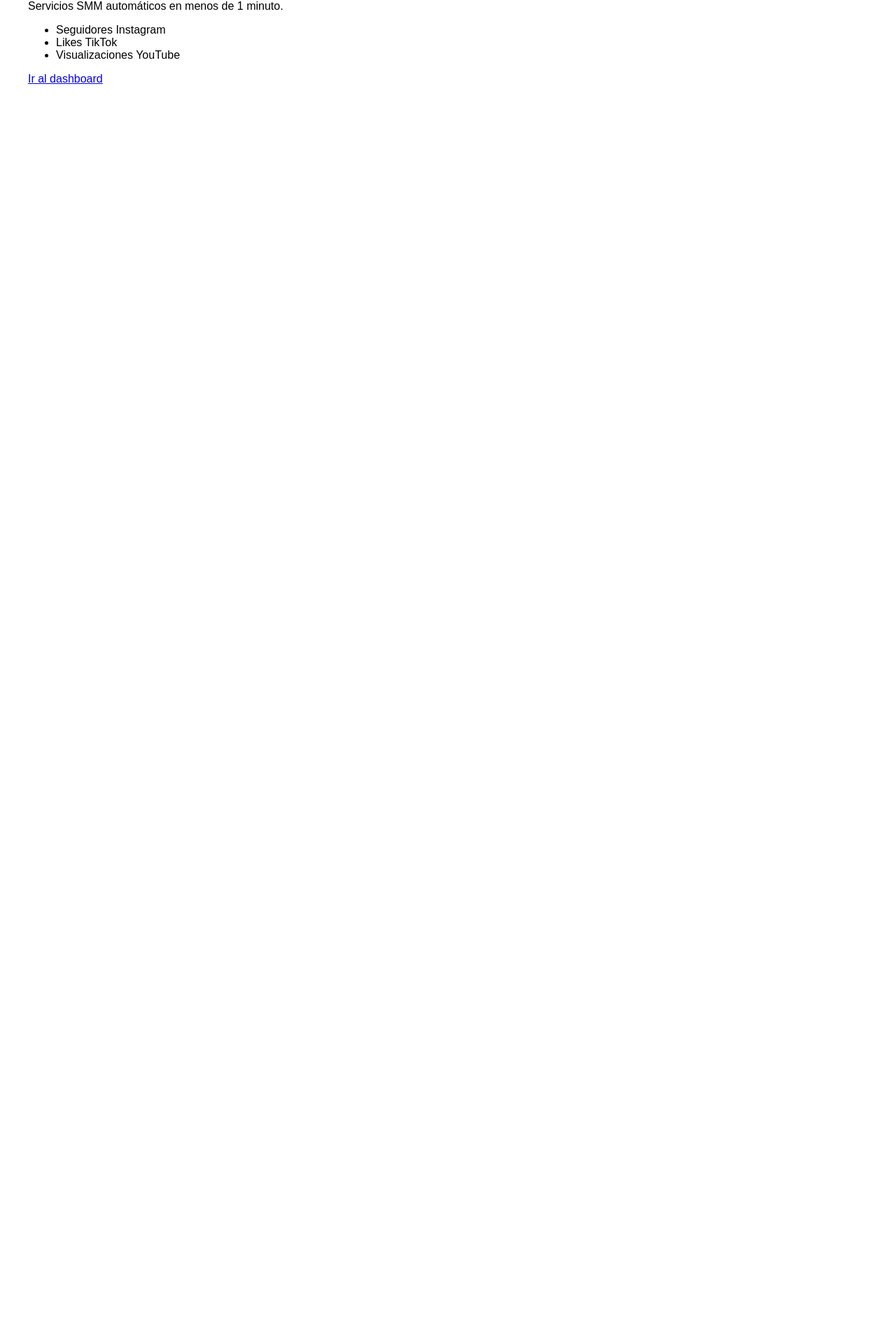
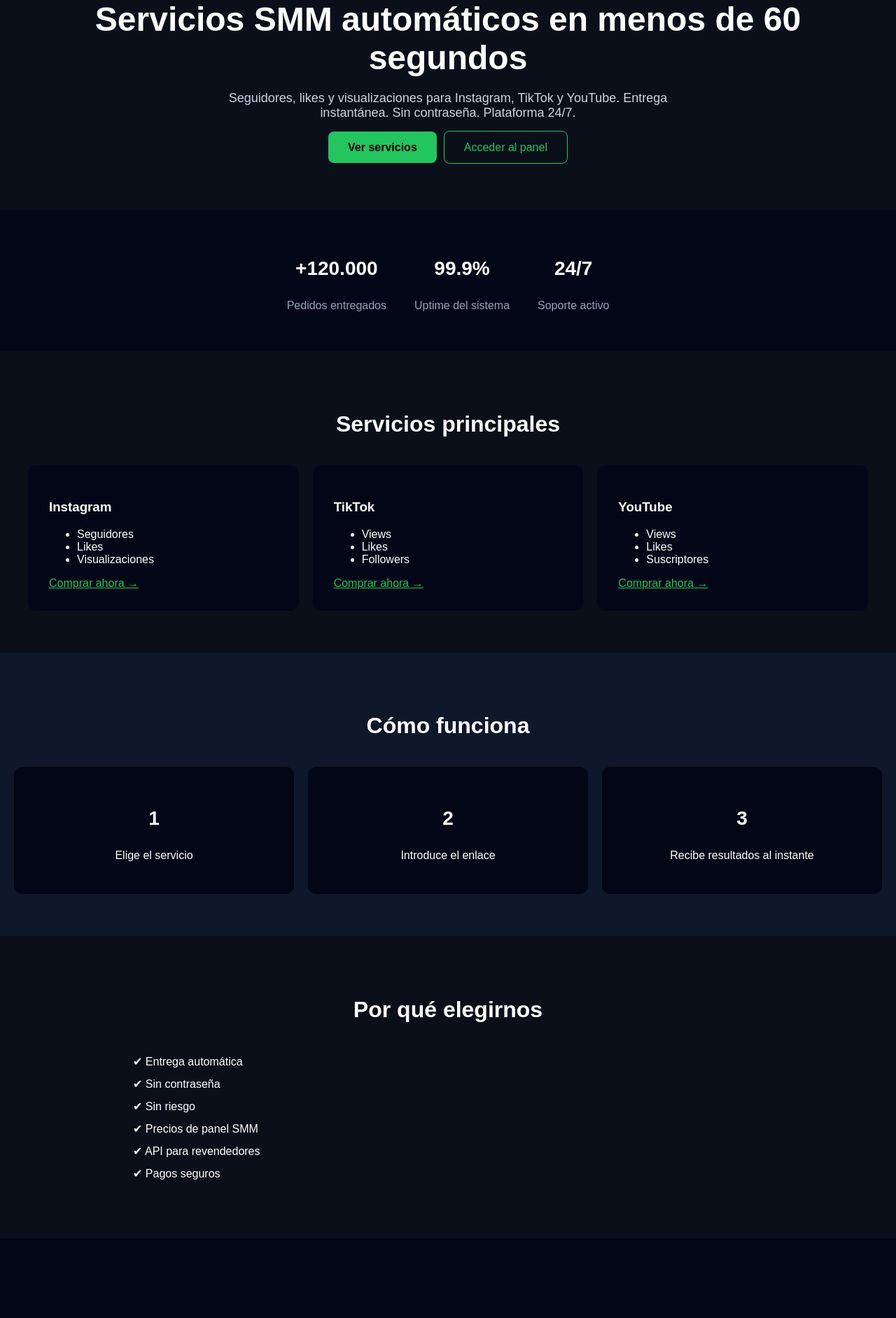
Before and after one commit to dotha115/SMMM, a Next.js app: page / in a window 1280 px wide. Shown: the part 120-2004 px from the top of the page at 70% size. Before the commit the page ends 800 px from the top, so only its background shows below. Built offline with nearby package versions, Linux system fonts and the light colour scheme.

Commit message:
Update page.js

```diff
--- a/app/page.js
+++ b/app/page.js
@@ -1,14 +1,140 @@
 export default function Home() {
   return (
-    <main style={{ padding: 40 }}>
-      <h1>SMM Express</h1>
-      <p>Servicios SMM automáticos en menos de 1 minuto.</p>
-      <ul>
-        <li>Seguidores Instagram</li>
-        <li>Likes TikTok</li>
-        <li>Visualizaciones YouTube</li>
-      </ul>
-      <a href="/dashboard">Ir al dashboard</a>
+    <main style={{ background: "#0b0f1a", color: "#ffffff", minHeight: "100vh", fontFamily: "Arial" }}>
+
+      {/* HERO */}
+      <section style={{ padding: "80px 20px", textAlign: "center" }}>
+        <h1 style={{ fontSize: "48px", marginBottom: "20px" }}>
+          Servicios SMM automáticos en menos de 60 segundos
+        </h1>
+        <p style={{ fontSize: "18px", color: "#cbd5e1", maxWidth: "700px", margin: "0 auto 30px" }}>
+          Seguidores, likes y visualizaciones para Instagram, TikTok y YouTube.
+          Entrega instantánea. Sin contraseña. Plataforma 24/7.
+        </p>
+        <div>
+          <a href="/dashboard" style={btnPrimary}>Ver servicios</a>
+          <a href="/dashboard" style={btnSecondary}>Acceder al panel</a>
+        </div>
+      </section>
+
+      {/* STATS */}
+      <section style={statsSection}>
+        <Stat number="+120.000" text="Pedidos entregados" />
+        <Stat number="99.9%" text="Uptime del sistema" />
+        <Stat number="24/7" text="Soporte activo" />
+      </section>
+
+      {/* SERVICES */}
+      <section style={{ padding: "60px 20px", maxWidth: "1200px", margin: "0 auto" }}>
+        <h2 style={sectionTitle}>Servicios principales</h2>
+        <div style={grid}>
+          <Service title="Instagram" items={["Seguidores", "Likes", "Visualizaciones"]} />
+          <Service title="TikTok" items={["Views", "Likes", "Followers"]} />
+          <Service title="YouTube" items={["Views", "Likes", "Suscriptores"]} />
+        </div>
+      </section>
+
+      {/* HOW IT WORKS */}
+      <section style={{ padding: "60px 20px", background: "#0f172a" }}>
+        <h2 style={sectionTitle}>Cómo funciona</h2>
+        <div style={grid}>
+          <Step number="1" text="Elige el servicio" />
+          <Step number="2" text="Introduce el enlace" />
+          <Step number="3" text="Recibe resultados al instante" />
+        </div>
+      </section>
+
+      {/* ADVANTAGES */}
+      <section style={{ padding: "60px 20px", maxWidth: "900px", margin: "0 auto" }}>
+        <h2 style={sectionTitle}>Por qué elegirnos</h2>
+        <ul style={{ listStyle: "none", padding: 0, lineHeight: "2" }}>
+          <li>✔ Entrega automática</li>
+          <li>✔ Sin contraseña</li>
+          <li>✔ Sin riesgo</li>
+          <li>✔ Precios de panel SMM</li>
+          <li>✔ API para revendedores</li>
+          <li>✔ Pagos seguros</li>
+        </ul>
+      </section>
+
+      {/* CTA */}
+      <section style={{ padding: "80px 20px", textAlign: "center", background: "#020617" }}>
+        <h2 style={{ fontSize: "36px", marginBottom: "20px" }}>
+          Empieza ahora. Resultados en minutos.
+        </h2>
+        <a href="/dashboard" style={btnPrimary}>Crear cuenta / Ver servicios</a>
+      </section>
+
     </main>
   );
 }
+
+/* COMPONENTES */
+
+const btnPrimary = {
+  background: "#22c55e",
+  color: "#000",
+  padding: "14px 28px",
+  borderRadius: "8px",
+  marginRight: "10px",
+  textDecoration: "none",
+  fontWeight: "bold"
+};
+
+const btnSecondary = {
+  border: "1px solid #22c55e",
+  color: "#22c55e",
+  padding: "14px 28px",
+  borderRadius: "8px",
+  textDecoration: "none"
+};
+
+const sectionTitle = {
+  fontSize: "32px",
+  textAlign: "center",
+  marginBottom: "40px"
+};
+
+const grid = {
+  display: "grid",
+  gridTemplateColumns: "repeat(auto-fit, minmax(250px, 1fr))",
+  gap: "20px"
+};
+
+const statsSection = {
+  display: "flex",
+  justifyContent: "center",
+  gap: "40px",
+  padding: "40px 20px",
+  background: "#020617"
+};
+
+function Stat({ number, text }) {
+  return (
+    <div style={{ textAlign: "center" }}>
+      <h3 style={{ fontSize: "28px" }}>{number}</h3>
+      <p style={{ color: "#94a3b8" }}>{text}</p>
+    </div>
+  );
+}
+
+function Service({ title, items }) {
+  return (
+    <div style={{ background: "#020617", padding: "30px", borderRadius: "12px" }}>
+      <h3>{title}</h3>
+      <ul>
+        {items.map(i => <li key={i}>{i}</li>)}
+      </ul>
+      <a href="/dashboard" style={{ color: "#22c55e" }}>Comprar ahora →</a>
+    </div>
+  );
+}
+
+function Step({ number, text }) {
+  return (
+    <div style={{ background: "#020617", padding: "30px", borderRadius: "12px", textAlign: "center" }}>
+      <h3 style={{ fontSize: "28px" }}>{number}</h3>
+      <p>{text}</p>
+    </div>
+  );
+}
```
